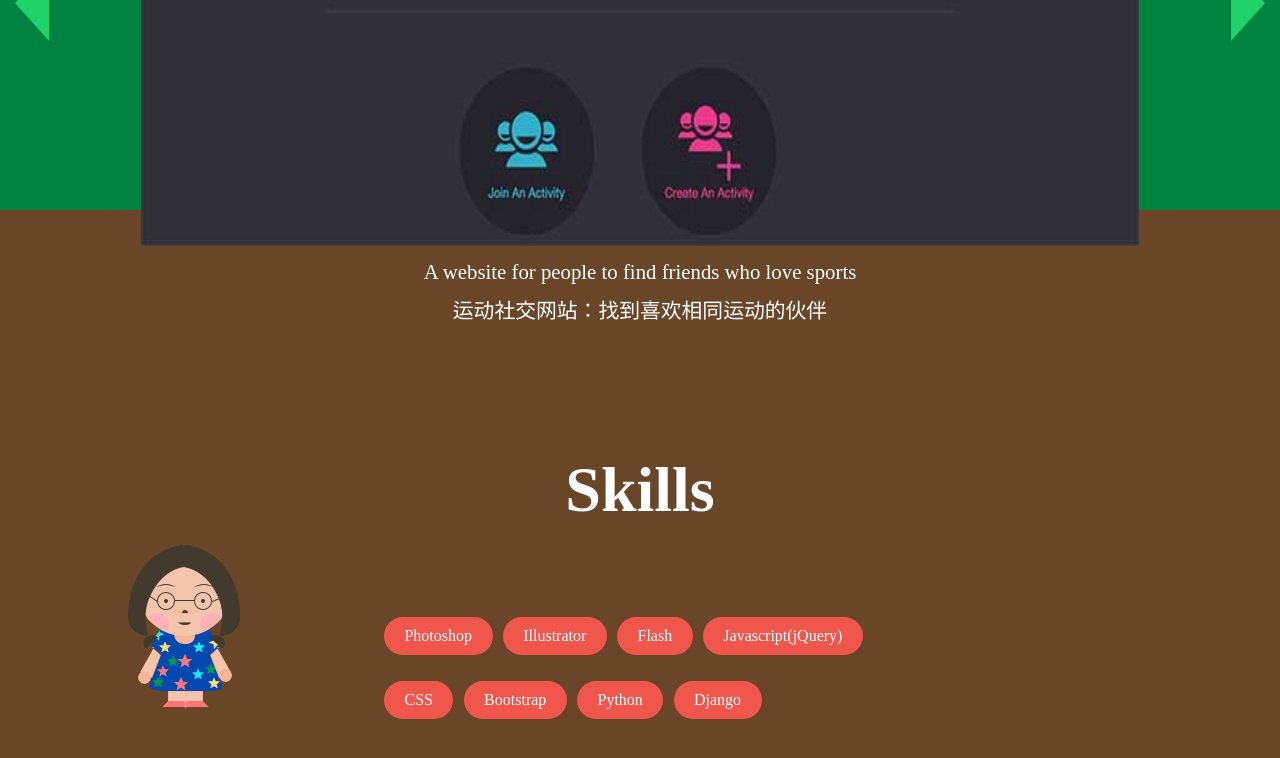
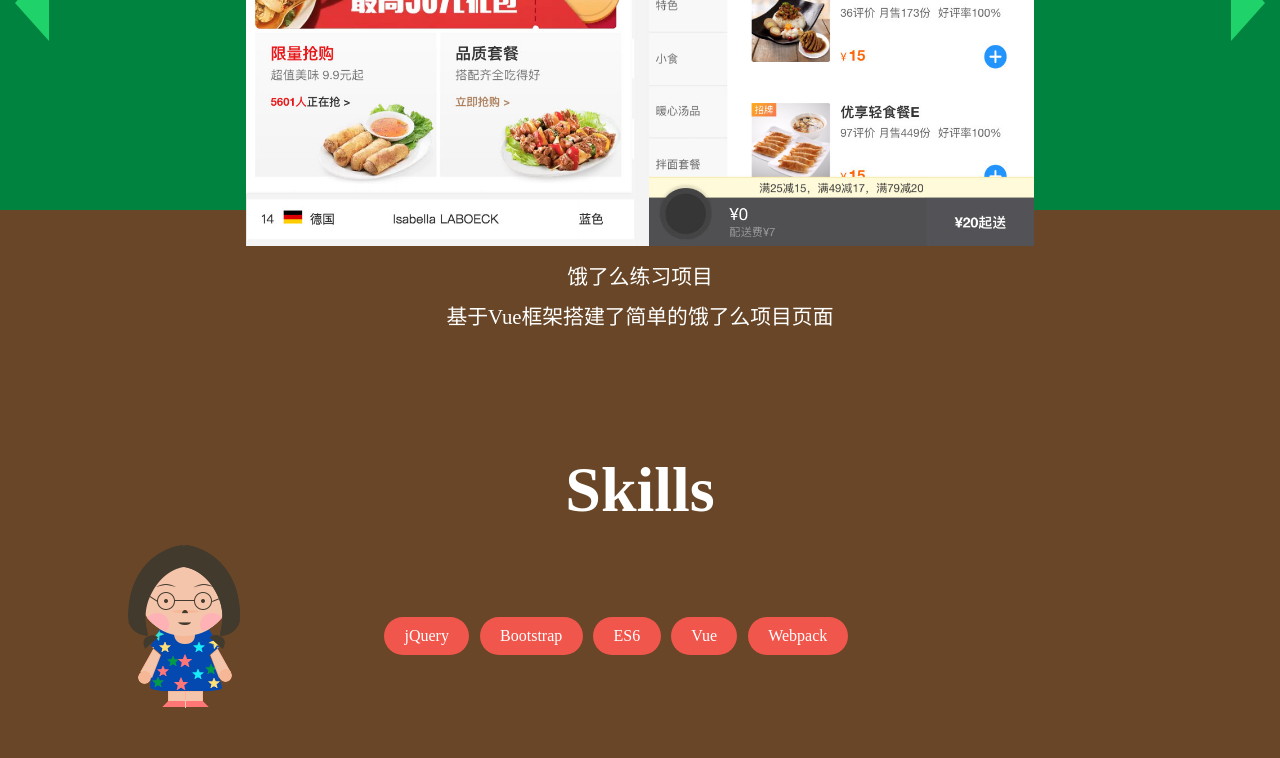
Before and after one commit to jplyue/jplyue.github.io, a Jekyll site: the page index.html, which Jekyll copies as it is, in a window 1280 px wide and 900 px high, scrolled down 2247 px. Shown: the top 758 px of the window. Built offline with Jekyll 4.4.1, drawn with Linux system fonts in a browser that asks for light colours; nearby versions of some CDN libraries.

Commit message:
2018 update

```diff
--- a/index.html
+++ b/index.html
@@ -53,7 +53,7 @@
 		</div>
 	</div>
 	<!-- Scene 3-->
-	<div class="section" id="section2">
+	<!-- <div class="section" id="section2">
 		<div class="slide" id="slide1">
 			<div class="content">
 				<a href="http://playground.eca.ed.ac.uk/~s1400411/DWD/2nd/code11/" target="_blank">
@@ -99,6 +99,44 @@
 
 			</div>
 		</div>
+	</div> -->
+	<div class="section" id="section2">
+		<div class="slide" id="slide1">
+			<div class="content">
+				<a href="http://playground.eca.ed.ac.uk/~s1400411/DWD/2nd/code11/" target="_blank">
+					<img src="images/2018/eleme.jpg" alt="SPORTS BUDDY">
+					<p>饿了么练习项目</p>
+					<p>基于Vue框架搭建了简单的饿了么项目页面</p>
+				</a>
+			</div>
+		</div>
+		<div class="slide" id="slide2">
+			<div class="content">
+				<a href="http://playground.eca.ed.ac.uk/~s1400411/digital/" target="_blank">
+					<img src="images/2018/wintermatch.jpg" alt="MY SITE">
+					<p>央视体育APP</p>
+					<p>央视体育APP冬奥会内嵌HTML5赛事直播页面</p>
+				</a>
+			</div>
+		</div>
+		<div class="slide" id="slide3">
+			<div class="content">
+				<a href="http://playground.eca.ed.ac.uk/~s1400411/yf_huds/yf_huds.html" target="_blank">
+					<img src="images/2018/cms.jpg" alt="FLASH">
+					<p>央视内容集成发布平台</p>
+					<p>模块化思想</p>
+				</a>
+			</div>
+		</div>
+		<div class="slide" id="slide4">
+			<div class="content">
+				<a href="http://www.fastswf.com/F-S4qGw" target="_blank">
+					<img src="images/2018/cportal.jpg" alt="FLASH">
+					<p>Cportal平台</p>
+					<p>UI组件库的构建</p>
+				</a>
+			</div>
+		</div>
 	</div>
 	<!-- Scene 4-->
 	<div class="section" id="section3">
@@ -106,19 +144,15 @@
 			<div class="wall top">
 				<h2>Skills</h2>
 				<ul>
-					<li>Photoshop</li>
-					<li>Illustrator</li>
-					<li>Flash</li>
-					<li>Javascript(jQuery)</li>
-					<li>CSS</li>
+					<li>jQuery</li>
 					<li>Bootstrap</li>
-					<li>Python</li>
-					<li>Django</li>
+					<li>ES6</li>
+					<li>Vue</li>
+					<li>Webpack</li>
 				</ul>
-
 			</div>
 			<div class="wall bottom">
-				<a class="button" href="cv.pdf" target="_top">我的简历</a>
+				<a class="button" href="简历-高艺菲-前端工程师.pdf" target="_top">我的简历</a>
 				<img src="images/girl.png" alt="girl" class="hidden">
 			</div>
 		</div>
```
Also changed, not shown: images/2018/cms.jpg (added), images/2018/cportal.jpg (added), images/2018/eleme.jpg (added), images/2018/wintermatch.jpg (added), 4 other files.
